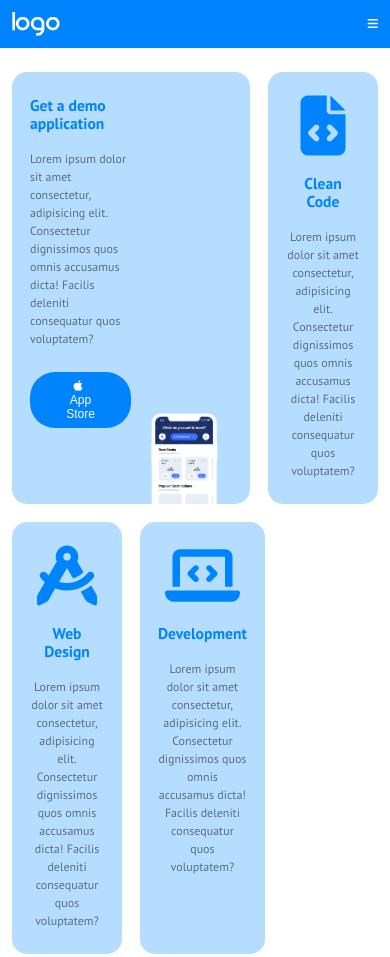
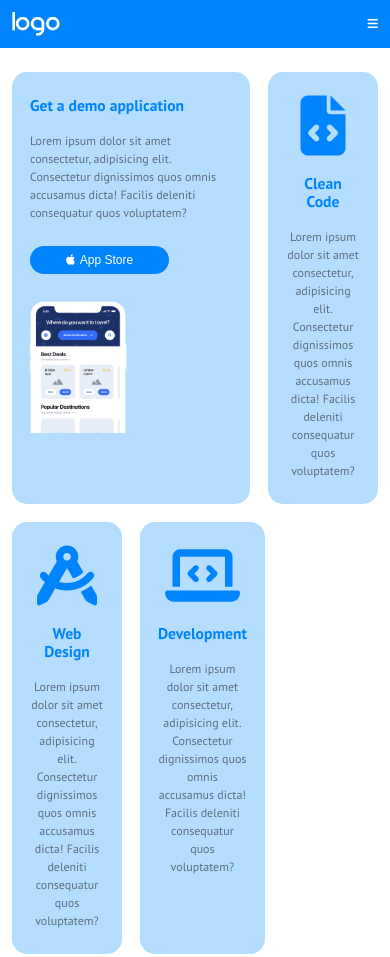
Before and after one commit to MarilisaMoio/htmlcss-responsive-layout, a plain HTML site: page index.html in a window 390 px wide. Shown: the top 957 px of the page. Drawn offline with Linux system fonts and the light colour scheme.

Commit message:
feat: add responsiveness to demo section for tablet size

```diff
--- a/index.html
+++ b/index.html
@@ -44,10 +44,7 @@
                                 <p class="DemoCard-text">Lorem ipsum dolor sit amet consectetur, adipisicing elit. Consectetur dignissimos quos omnis accusamus dicta! Facilis deleniti consequatur quos voluptatem?</p>
                                 <button type="button" class="btn--long btn--blue"><i class="fa-brands fa-apple"></i>App Store</button>
                             </div>
-                            <div class="DemoCard--big-img">
-                                <img src="img/phone.png" alt="">
-                            </div>
-                            <div></div>
+                            <img src="img/phone.png" alt="" class="DemoCard--big-img">
                         </div>
                     </div>
                     <div class="col"> <!--clean code-->
--- a/style.css
+++ b/style.css
@@ -186,11 +186,9 @@ header .hamburger{
     margin-top: 2rem
 }
 
-.DemoCard--big-img img{
-    width: 35%;
-    position: absolute;
-    bottom: 0px;
-    right: 10%;
+.DemoCard--big-img{
+    position: relative;
+    top: 2rem;
 }
 
 .fa-apple{
@@ -206,6 +204,7 @@ header .hamburger{
     header .hamburger{
         display: block;
         transition: 0.3s;
+        cursor: pointer
     }
 
     header .col:first-child{
@@ -232,6 +231,22 @@ header .hamburger{
     #hamb:checked ~ button{
         display: block;
     }
+
+    /*demo*/
+    .DemoCard--big{
+        flex-direction: column;
+    }
+
+    .DemoCard--big > .DemoCard--big-content {
+        width: 100%;
+    }
+
+    .DemoCard--big-img{
+        width: 60%;
+        position: relative;
+        top: 2rem;
+        left: -1rem
+    }
 }
 
 @media screen and (max-width: 768px) {
```
